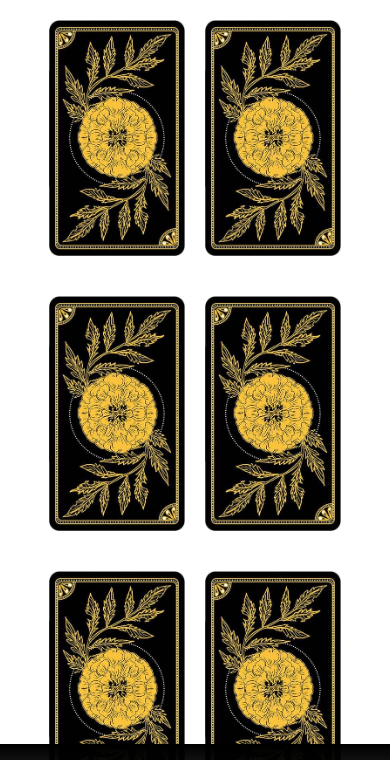
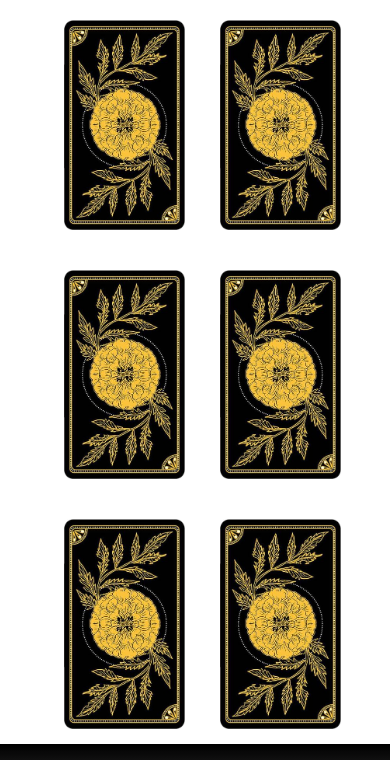
Before and after one commit to jose-ithalo/Memory-Game, a React app: page / in a window 390 px wide. Shown: the top 760 px of the page. Built offline with nearby package versions, Linux system fonts and the light colour scheme.

Commit message:
Finalização da responsividade da página

```diff
--- a/src/pages/Main/mobile.css
+++ b/src/pages/Main/mobile.css
@@ -5,6 +5,10 @@
 
     .cardsField {
         width: 100vw;
+    }
+
+    .imgCards {
+        padding-left: 15px;
     }
 
     .leftSide {
```
